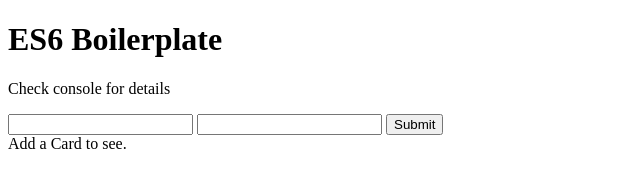
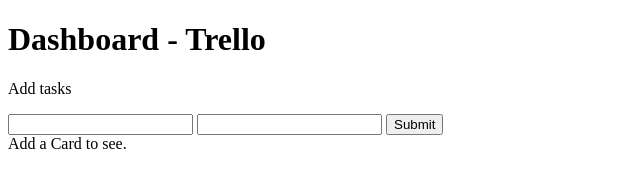
Before and after one commit to karanjariwala/Trello-mvc-es6, a website built with webpack: page index.html in a window 1280 px wide. Shown: the whole page, without its empty margins (0-640 px from the left). Built offline with nearby package versions, Linux system fonts and the light colour scheme.

Commit message:
index.html changed

```diff
--- a/index.html
+++ b/index.html
@@ -3,11 +3,11 @@
 <head>
     <meta charset="utf-8">
     <meta http-equiv="X-UA-Compatible" content="IE=edge">
-    <title>ES6 Boilerplate</title>
+    <title>My Trello</title>
 </head>
 <body>
-    <h1>ES6 Boilerplate</h1>
-    <p>Check console for details</p>
+    <h1>Dashboard - Trello</h1>
+    <p>Add tasks</p>
     <div id="main"></div>
 
     <script type="text/javascript" src="dist/bundle.js"></script>
```
